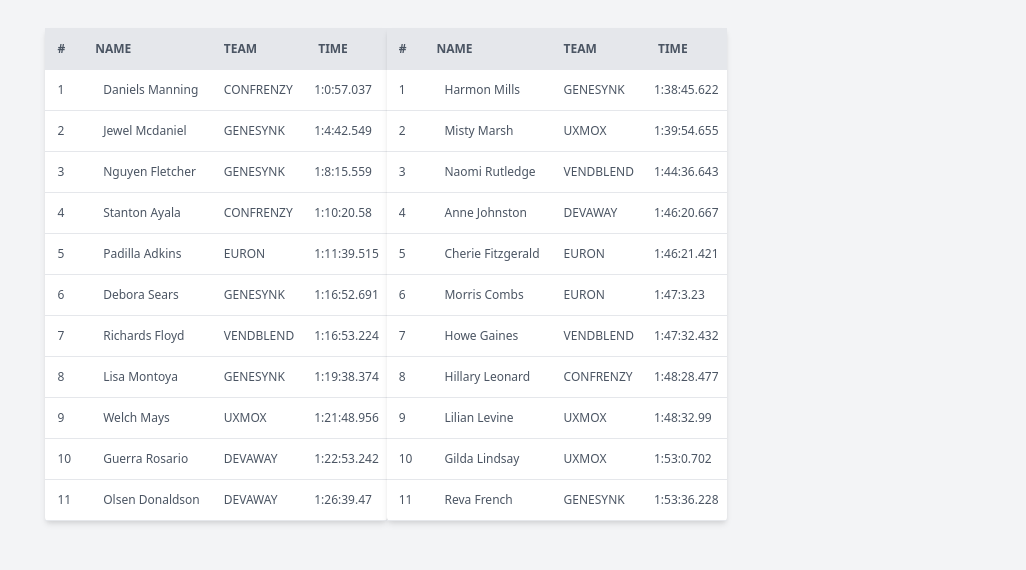
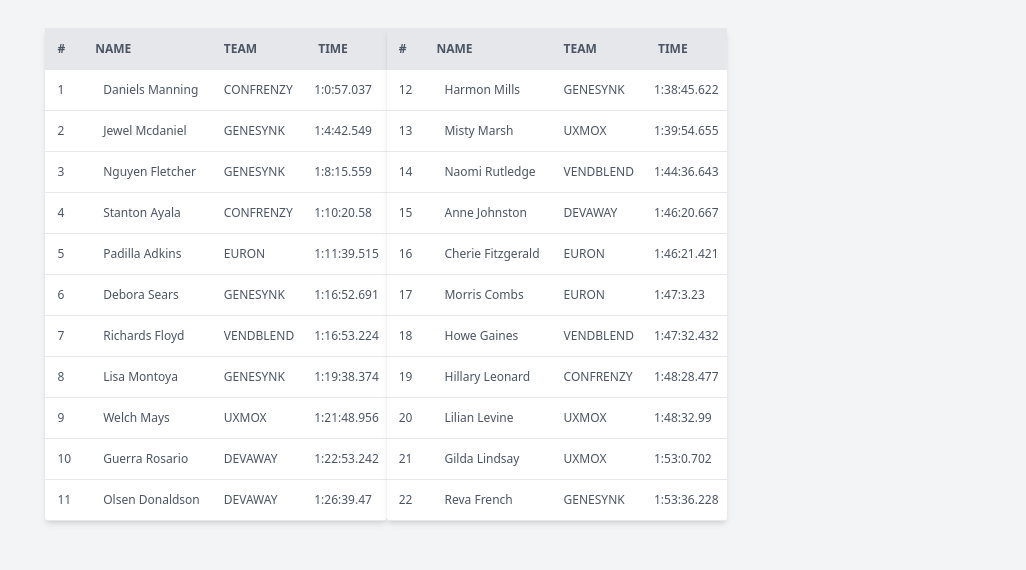
Before and after one commit to aljacket/devaway-app, a Vue app: page / in a window 1280 px wide. Shown: the part 126-696 px from the top of the page, without its empty margins (254-1280 px from the left). Built offline with nearby package versions, Linux system fonts and the light colour scheme.

Commit message:
fix chart number order

```diff
--- a/src/components/Race.vue
+++ b/src/components/Race.vue
@@ -46,7 +46,7 @@
                     </thead>
                     <tbody class="text-gray-600 text-xs font-light">
                         <tr v-for="driver, index in rightSide" :key="driver._id" class="border-b border-gray-200 hover:bg-gray-100">
-                            <td class="py-3 px-3 text-left">{{ index+1 }}</td>
+                            <td class="py-3 px-3 text-left">{{ index+1+leftSide.length }}</td>
                             <td class="py-3 px-3 text-left">
                                 <div class="flex items-center">
                                     <div class="mr-2">
@@ -82,10 +82,6 @@
             index: {
                 type: Number,
                 default: null
-            },
-            drivers: {
-                type: Array,
-                default: () => []
             }
         },
         setup(props){
```
